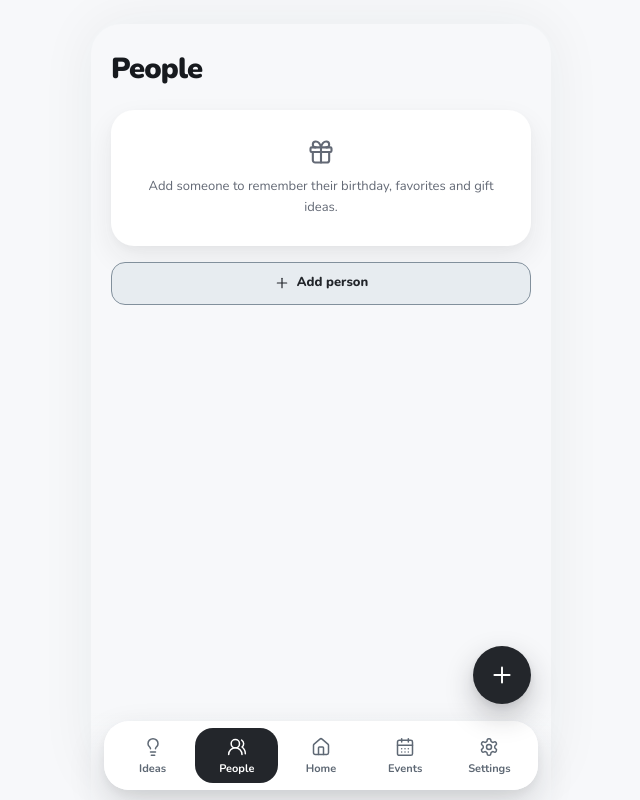
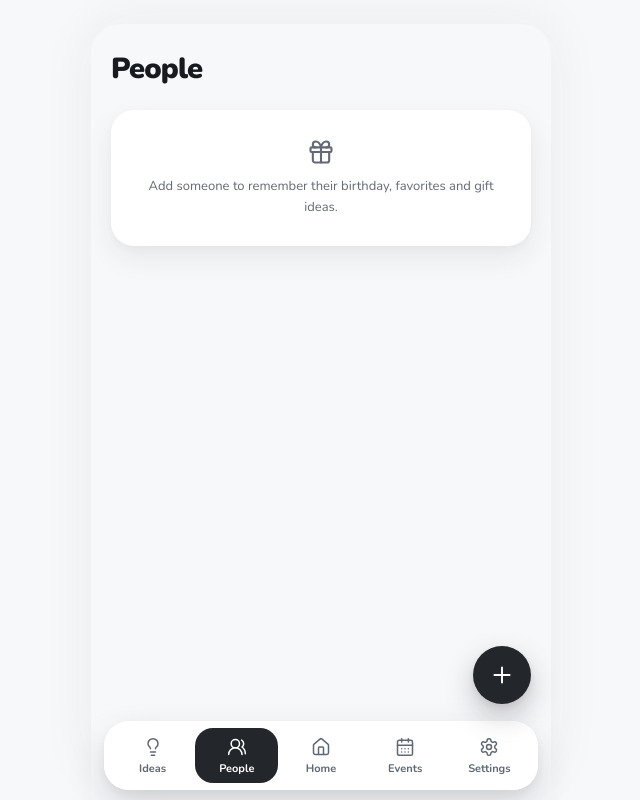
Before and after one commit to littleshiver/giftapp, a React (Vite) app: page /#/people in a window 1280 px wide. Shown: the whole page, without its empty margins (319-959 px from the left). Built offline with nearby package versions, Linux system fonts and the light colour scheme.

Commit message:
fix(ui): remove duplicate Add actions where global FAB already provides creation

```diff
--- a/src/pages/People.tsx
+++ b/src/pages/People.tsx
@@ -1,11 +1,10 @@
 import { useState } from "react";
-import { Plus, Search } from "lucide-react";
+import { Search } from "lucide-react";
 import { Empty, PersonRow, Title } from "../components/UI";
 import { useApp } from "../state/AppState";
-import { Button } from "../components/Primitives";
 
 export function People() {
-  const { data, openEditor } = useApp();
+  const { data } = useApp();
   const [query, setQuery] = useState("");
   const sorted = [...data.people].sort((a, b) =>
     a.name.localeCompare(b.name, undefined, { sensitivity: "base" }),
@@ -34,11 +33,6 @@ export function People() {
           <Empty>Add someone to remember their birthday, favorites and gift ideas.</Empty>
         )}
       </div>
-      <Button variant="secondary" className="button-full people-add"
-        onClick={() => openEditor({ type: "person" })}>
-        <Plus size={16} />
-        Add person
-      </Button>
     </>
   );
 }
```
